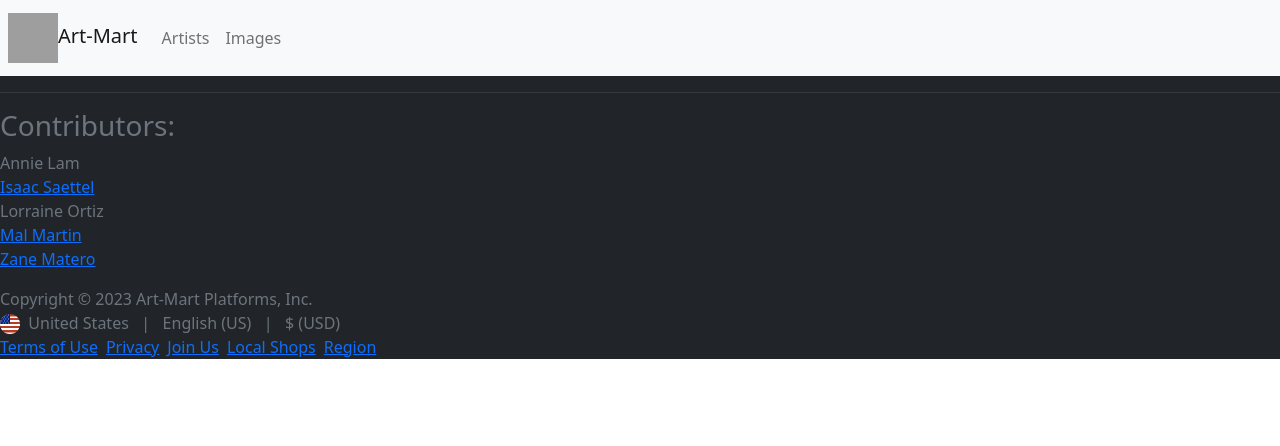
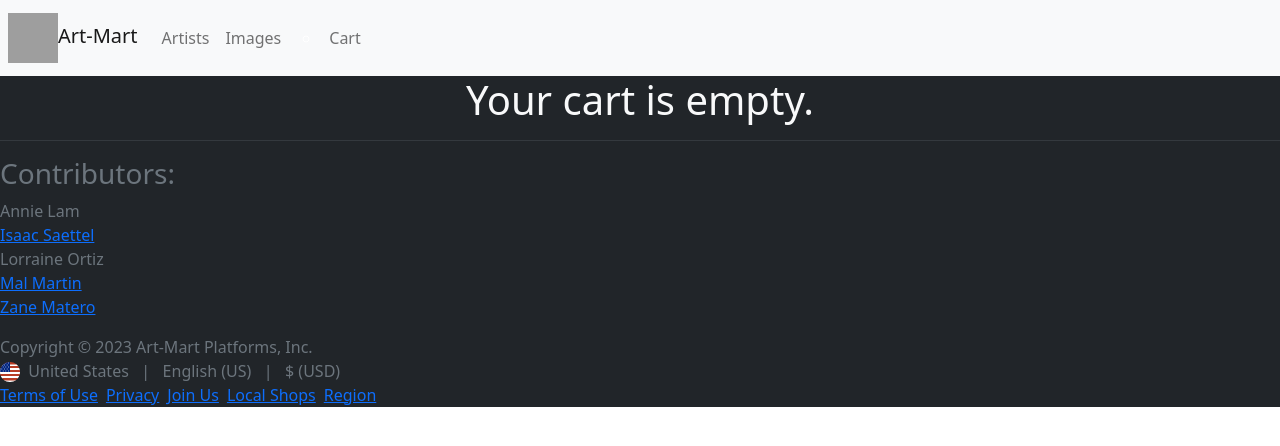
Before and after one commit to INS140/Art-Gallery-Marketplace, a React (Create React App) app in the folder art-gallery-marketplace/: page /cart in a window 1280 px wide. Shown: the top 446 px of the page. Built offline with nearby package versions, Linux system fonts and the light colour scheme; grey boxes are pictures that could not be loaded.

Commit message:
added CartView

```diff
--- a/art-gallery-marketplace/src/App.js
+++ b/art-gallery-marketplace/src/App.js
@@ -10,6 +10,7 @@ import JoinUs from "./components/JoinUs";
 import ArtworkForm from "./components/forms/ArtworkForm";
 import ArtistGallery from "./components/ArtistGallery";
 import ArtistContainer from "./components/ArtistContainer";
+import CartView from "./components/CartView";
 
 function App() {
   return (
@@ -25,6 +26,7 @@ function App() {
         <Route path="/artists" element={<ArtistGallery />} />
         <Route path="/artists:id" element={<ArtistContainer/>} />
         <Route path="/join-us" element={<JoinUs />} />
+        <Route path="/cart" element={<CartView />} />
       </Routes>
       <Footer />
     </div>
--- /dev/null
+++ b/art-gallery-marketplace/src/components/CartView.js
@@ -0,0 +1,14 @@
+import { Link } from "react-router-dom";
+import useFetch from './custom-hooks/useFetch'
+
+export default function CartView() {
+    const { get } = useFetch()
+
+    return(
+        <div className="cart-container">
+            <h1 className="text-light text-center">Your cart is empty.</h1>
+            {/* <Link className="nav-link" to="/AboutUs">Cart</Link> */}
+            { }
+        </div>
+    )
+}
--- a/art-gallery-marketplace/src/components/Navbar.js
+++ b/art-gallery-marketplace/src/components/Navbar.js
@@ -15,6 +15,11 @@ export default function MainNav() {
           <li className="nav-item">
             <Link className="nav-link" to="/images">Images</Link>
           </li>
+          <ul className="collapse navbar-collapse navbar-right" id="navbarSupportedContent">
+          <li className="nav-item">
+          <Link className="nav-link navbar-right" to="/cart">Cart</Link>
+          </li>
+          </ul>
         </ul>
       </div>
     </nav>
--- /dev/null
+++ b/art-gallery-marketplace/src/components/context/DataContext.js
@@ -0,0 +1,3 @@
+import { createContext } from "react";
+
+export const CartContext = createContext([])
```
